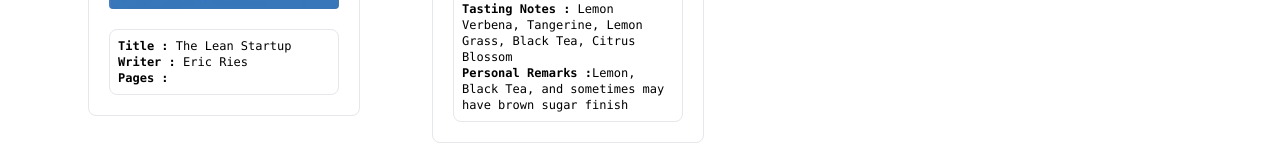
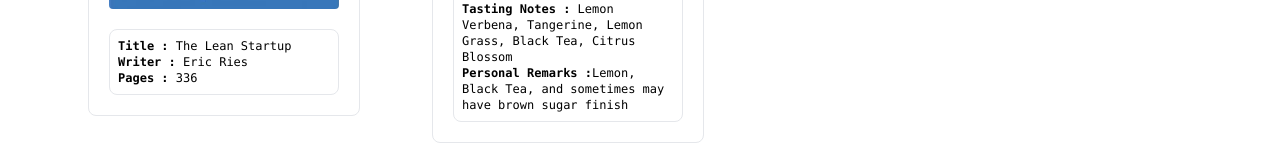
Before and after one commit to erickch123/erick-website, a React (Create React App) app: page / in a window 1280 px wide. Shown: the part 1105-1265 px from the top of the page. Built offline with nearby package versions, Linux system fonts and the light colour scheme.

Commit message:
sutd logo

```diff
--- a/src/pages/HomePage.js
+++ b/src/pages/HomePage.js
@@ -16,14 +16,11 @@
             Hi, I'm Erick Chandra.
           </p>
           <h1 className="title-font sm:text-4xl text-3xl mb-4 font-medium text-black">
-
             <br className="hidden lg:inline-block " />A penultimate Computer Science Student at SUTD, specialising in Fintech and Artificial Intelligence.
           </h1>
-
           <p className="mb-8 leading-relaxed text-justify"> My experience inclines toward <b>Backend Software Engineering</b> and a bit of <b>Frontend Developer</b>.
             During my free time, I love watching, reading, or listening to podcasts about <b>Startups</b>, technology, and inspirational figures; which makes me interested to become a <b>Venture Capitalist</b> one day.  I also love <b>Photography </b>, brewing <b> Specialty Coffee</b>,<b> Basketball</b>, cooking, visit libraries or exhibitions, and participating in <b>Leadership</b> events. Sometimes, I upcycle waste for personal <b>Sustainability</b> projects.
           </p>
-
         </div>
         <div className="lg:max-w-lg lg:w-full md:w-1/2 w-5/6">
           <img
@@ -32,21 +29,18 @@
             src={profilepic}
           />
         </div>
-
       </div>
-
       <div className="container mx-auto flex px-10 py-5 lg:flex-row flex-col items-center ">
         <div className="flex justify-center content-center flex-col lg:flex-row ">
         <div className="flex-col content-center ml-6">
             <div className=" pt-5 w-80 content-center">
               <a className=" inline-flex w-full  text-white bg-green-500 border-0 py-2 px-6 focus:outline-none hover:bg-teal-600 hover:text-white rounded text-lg">
-
               Books I'm Currently Reading
               </a>
               <Books
                 title="The Lean Startup"
                 writer="Eric Ries"
-                Pages="336"
+                pages="336"
                 pict={theleanstartup}
               />
             </div>
```
Also changed, not shown: src/images/sutd.png.
